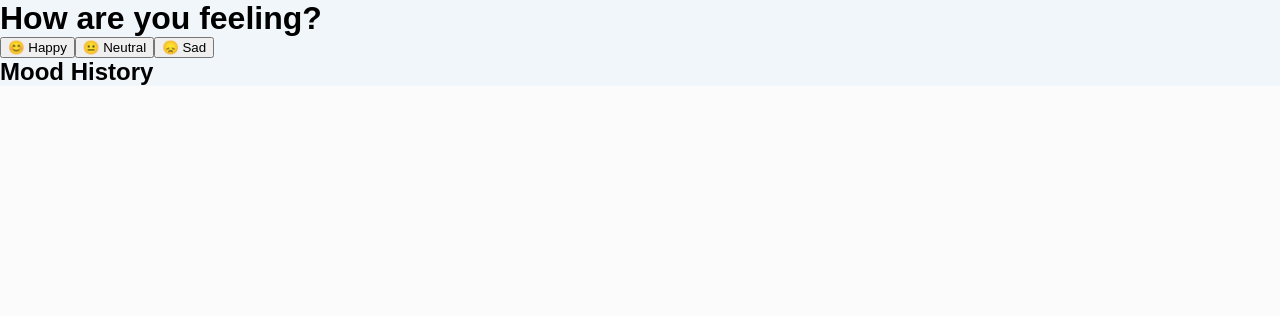
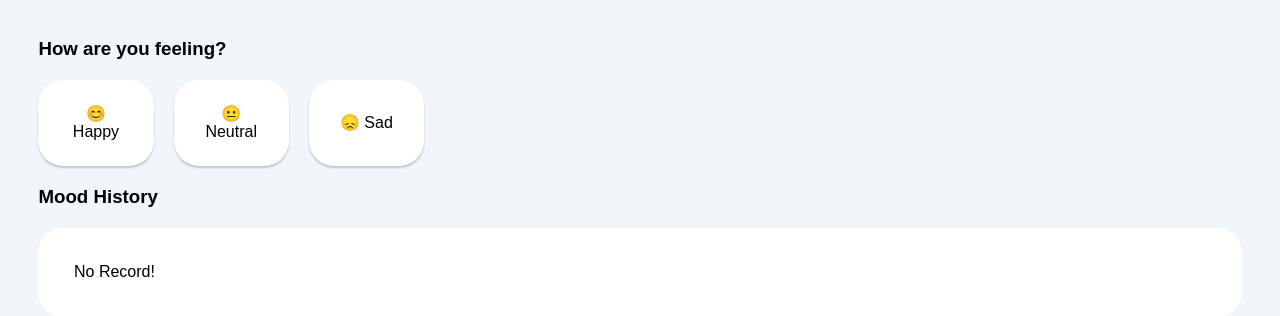
Before and after one commit to Rajpreetkaur02/Mental_Health_Project-frontend, a React (Create React App) app in the folder frontend/: page /moodtracker in a window 1280 px wide. Shown: the top 316 px of the page. Built offline with nearby package versions, Linux system fonts and the light colour scheme.

Commit message:
improved mood tracker

```diff
--- a/frontend/src/components/MoodTracker.jsx
+++ b/frontend/src/components/MoodTracker.jsx
@@ -2,31 +2,39 @@ import React, { useState } from 'react';
 import '../styles/MoodTracker.css';
 
 const MoodTracker = () => {
-  const [mood, setMood] = useState('Neutral');
+  const [mood, setMood] = useState('😐Neutral');
+  const [message, setMessage] = useState('');
   const [moodHistory, setMoodHistory] = useState([]);
 
   const handleMoodChange = newMood => {
     setMood(newMood);
-    setMoodHistory([...moodHistory, { mood: newMood, timestamp: new Date().toLocaleString() }]);
+    setMoodHistory([...moodHistory, { mood: newMood, timestamp: new Date().toLocaleString()}]);
   };
 
   return (
     <div className="mood-tracker">
-      <h1>How are you feeling?</h1>
+      <h3>How are you feeling?</h3>
       <div className="mood-buttons">
-        <button onClick={() => handleMoodChange('Happy')}>😊 Happy</button>
-        <button onClick={() => handleMoodChange('Neutral')}>😐 Neutral</button>
-        <button onClick={() => handleMoodChange('Sad')}>😞 Sad</button>
+        <button onClick={() => handleMoodChange('😊 Happy')}>😊 Happy</button>
+        <button onClick={() => handleMoodChange('😐 Neutral')}>😐 Neutral</button>
+        <button onClick={() => handleMoodChange('😞 Sad')}>😞 Sad</button>
       </div>
       <div className="mood-history">
-        <h2>Mood History</h2>
-        <ul>
-          {moodHistory.map((entry, index) => (
-            <li key={index}>
-              <strong>{entry.mood}</strong> at {entry.timestamp}
-            </li>
-          ))}
-        </ul>
+        <h3>Mood History</h3>
+        {moodHistory.length == 0 ? (
+          <ul className='listMoodHistory'>
+            <li>No Record!</li>
+          </ul>
+        ) : (
+          <ul className='listMoodHistory'>
+            {moodHistory.map((entry, index) => (
+              <li key={index}>
+                <strong>{entry.mood}</strong><br/> at {entry.timestamp}
+                <hr style={{marginTop: '10px'}}/>
+              </li>
+            ))}
+          </ul>
+        )}
       </div>
     </div>
   );
--- a/frontend/src/styles/MoodTracker.css
+++ b/frontend/src/styles/MoodTracker.css
@@ -1,4 +1,41 @@
 .mood-tracker {
     grid-area: main;
     background-color: #daeef563;
+    display: flex;
+    flex-direction: column;
+    padding: 3% 3%;
+    gap: 20px;
 }
+
+.mood-buttons {
+    display: flex;
+    gap: 20px;
+}
+
+.mood-buttons button {
+    padding: 2%;
+    border: none;
+    font-size: 1em;
+    border-radius: 25px;
+    background-color: white;
+    box-shadow: 0 2px 2px 0 rgba(0,0,0,.2);
+    cursor: pointer;
+    width: 9vw;
+}
+
+.mood-history {
+    display: flex;
+    flex-direction: column;
+    gap: 20px;
+}
+
+.listMoodHistory {
+    border-radius: 25px;
+    background-color: white;
+    padding: 2%;
+}
+
+.listMoodHistory li {
+    padding: 1%;
+    list-style: none;
+}
```
